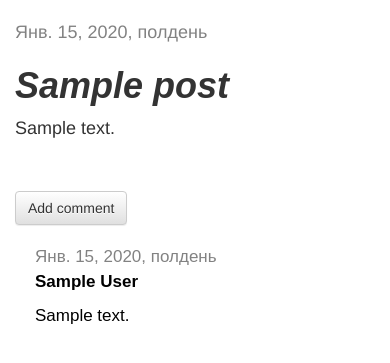
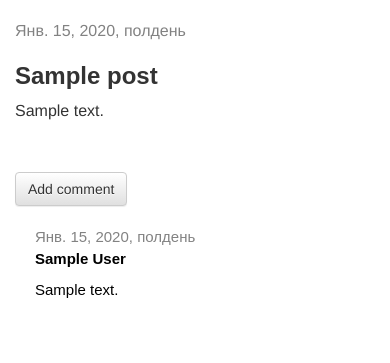
Before and after one commit to lreflectl/onetech, a Django app: page /post/1/ in a window 390 px wide. Shown: the part 54-417 px from the top of the page. Run offline with Django 3.2, Linux system fonts and the light colour scheme; tables that the repository leaves empty hold one stand-in row (values such as "Sample post"); some libraries are stand-ins or nearby versions.

Commit message:
made fonts smaller

```diff
--- a/blog/static/css/blog.css
+++ b/blog/static/css/blog.css
@@ -29,7 +29,7 @@ header .top-menu-button {
 
 h1 {
     font-family: sans-serif;
-    font-style: italic;
+    font-size: 30px;
     font-weight: 600;
 }
 
--- /dev/null
+++ b/blog/static/css/media.css
@@ -0,0 +1,34 @@
+
+@media screen and (max-width: 650px) {
+	.post {
+    	font-size: 17px;
+	}
+	h1 {
+		font-size: 26px;
+	}
+	.comment {
+    	font-size: 16px;
+}
+}
+
+@media screen and (max-width: 480px) {
+	.post {
+    	font-size: 16px;
+	}
+	h1 {
+		font-size: 24px;
+	}
+	.comment {
+    	font-size: 15px;
+}
+
+@media screen and (max-width: 350px) {
+	.post {
+    	font-size: 15px;
+	}
+	h1 {
+		font-size: 22px;
+	}
+	.comment {
+    	font-size: 14px;
+}
--- a/blog/templates/blog/base.html
+++ b/blog/templates/blog/base.html
@@ -8,6 +8,7 @@
 		<link rel="stylesheet" href="//maxcdn.bootstrapcdn.com/bootstrap/3.2.0/css/bootstrap-theme.min.css">
 		<link href="https://fonts.googleapis.com/css?family=Lobster&subset=latin,cyrillic" rel="stylesheet" type="text/css">
 		<link rel="stylesheet" href="{% static 'css/blog.css' %}">
+		<link rel="stylesheet" href="{% static 'css/media.css' %}">
 	</head>
 
 	<body>
```
